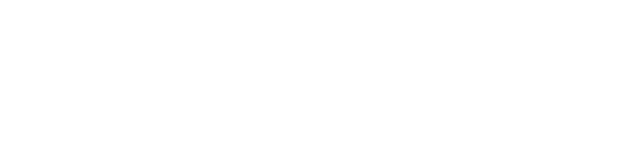
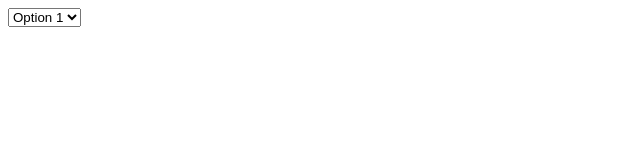
Before and after one commit to erin-stiegleredtech/example_repo, a plain HTML site: page src/index.html in a window 1280 px wide. Shown: the whole page, without its empty margins (0-640 px from the left). Drawn offline with Linux system fonts and the light colour scheme.

Commit message:
added form element

```diff
--- a/src/index.html
+++ b/src/index.html
@@ -4,6 +4,13 @@
     <meta charset="UTF-8">
     <meta name="viewport" content="width=device-width, initial-scale=1.0">
     <title>Document</title>
+    <form>
+        <select>
+            <option>Option 1</option>
+            <option>Option 1</option>
+            <option>Option 1</option>
+        </select>
+    </form>
 </head>
 <body>
 
```
